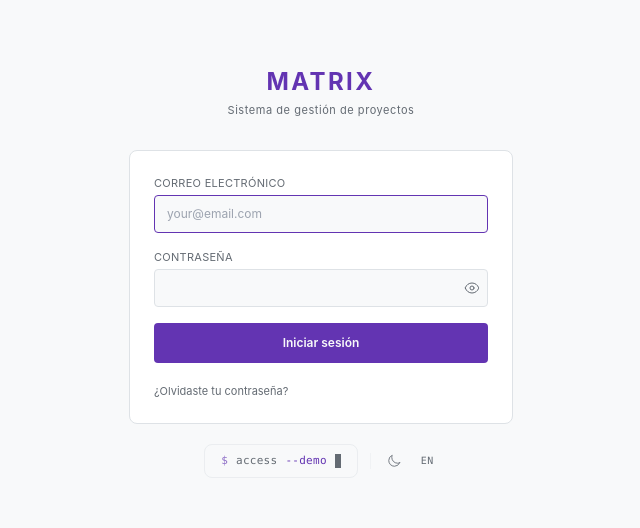
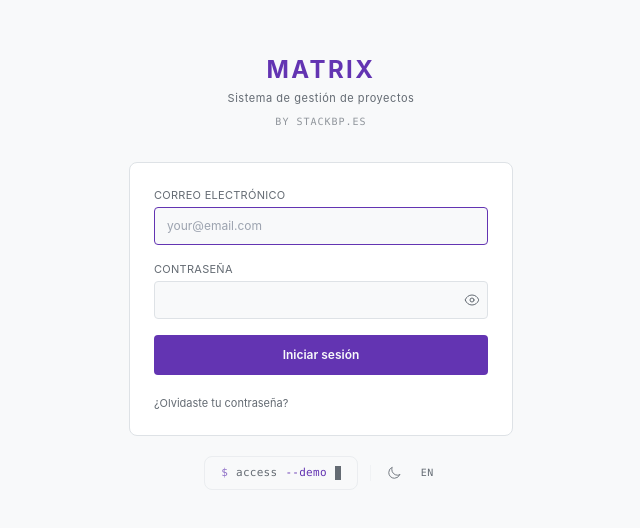
Before and after one commit to apptolast/matrix-cubepath, a React (Vite) app: page / in a window 1280 px wide. Shown: the part 128-656 px from the top of the page, without its empty margins (319-959 px from the left). Built offline with nearby package versions, Linux system fonts and the light colour scheme; no server answers.

Commit message:
Add stackbp.es branding links and update hover styles

```diff
--- a/src/frontend/components/auth/LoginPage.tsx
+++ b/src/frontend/components/auth/LoginPage.tsx
@@ -248,6 +248,14 @@ export function LoginPage({ onLoginSuccess }: LoginPageProps) {
         <div className="text-center mb-8">
           <h1 className="text-2xl font-bold text-matrix-accent tracking-widest uppercase">Matrix</h1>
           <p className="text-xs text-matrix-muted mt-1 tracking-wider">{l('appSubtitle')}</p>
+          <a
+            href="https://stackbp.es"
+            target="_blank"
+            rel="noopener noreferrer"
+            className="inline-block mt-2 text-[10px] font-mono text-matrix-muted/70 hover:text-matrix-accent dark:hover:text-matrix-accent hover:text-purple-500 tracking-widest uppercase transition-colors duration-200"
+          >
+            by stackbp.es
+          </a>
         </div>
 
         {/* Tab toggle — only shown when registration is open */}
@@ -397,7 +405,7 @@ export function LoginPage({ onLoginSuccess }: LoginPageProps) {
               <button
                 type="button"
                 onClick={() => switchMode('forgot')}
-                className="text-xs text-matrix-muted hover:text-matrix-text transition-colors"
+                className="text-xs text-matrix-muted hover:text-matrix-accent dark:hover:text-matrix-accent hover:text-purple-500 transition-colors duration-200"
               >
                 {l('forgotPassword')}
               </button>
@@ -435,7 +443,7 @@ export function LoginPage({ onLoginSuccess }: LoginPageProps) {
           <button
             type="button"
             onClick={toggleTheme}
-            className="p-1 text-matrix-muted hover:text-matrix-text transition-colors"
+            className="p-1 text-matrix-muted hover:text-matrix-accent dark:hover:text-matrix-accent hover:text-purple-500 transition-colors duration-200"
             aria-label="Toggle theme"
           >
             {theme === 'dark' ? (
@@ -460,7 +468,7 @@ export function LoginPage({ onLoginSuccess }: LoginPageProps) {
           <button
             type="button"
             onClick={toggleLanguage}
-            className="p-1 text-[10px] font-mono text-matrix-muted hover:text-matrix-text tracking-wider uppercase transition-colors leading-none"
+            className="p-1 text-[10px] font-mono text-matrix-muted hover:text-matrix-accent dark:hover:text-matrix-accent hover:text-purple-500 tracking-wider uppercase transition-colors duration-200 leading-none"
           >
             {language === 'en' ? 'es' : 'en'}
           </button>
--- a/src/frontend/components/layout/Sidebar.tsx
+++ b/src/frontend/components/layout/Sidebar.tsx
@@ -109,6 +109,18 @@ export function Sidebar() {
             );
           })}
         </nav>
+        {showLabels && (
+          <div className="px-3 pb-3 pt-1 border-t border-matrix-border/40 mt-1">
+            <a
+              href="https://stackbp.es"
+              target="_blank"
+              rel="noopener noreferrer"
+              className="block text-[10px] font-mono text-matrix-muted/60 hover:text-matrix-accent dark:hover:text-matrix-accent hover:text-purple-500 tracking-widest uppercase transition-colors duration-200 text-center py-1"
+            >
+              by stackbp.es
+            </a>
+          </div>
+        )}
       </aside>
     </>
   );
```
Also changed, not shown: public/bpstack-logo.png (added).
